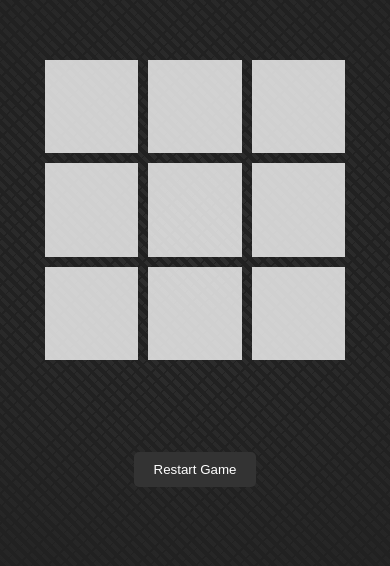
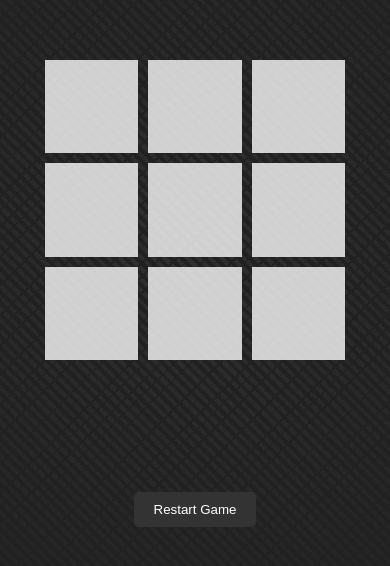
Before and after one commit to RIBINZX/tic-tac-toe, a plain HTML site: page index.html in a window 390 px wide. Shown: the part 220-786 px from the top of the page. Drawn offline with Linux system fonts and the light colour scheme.

Commit message:
Update style.css

```diff
--- a/style.css
+++ b/style.css
@@ -59,6 +59,6 @@ h1{
     right: 60px;
   }
   button {
-    top: -200px;
+    top: -160px;
   }
  }
```
